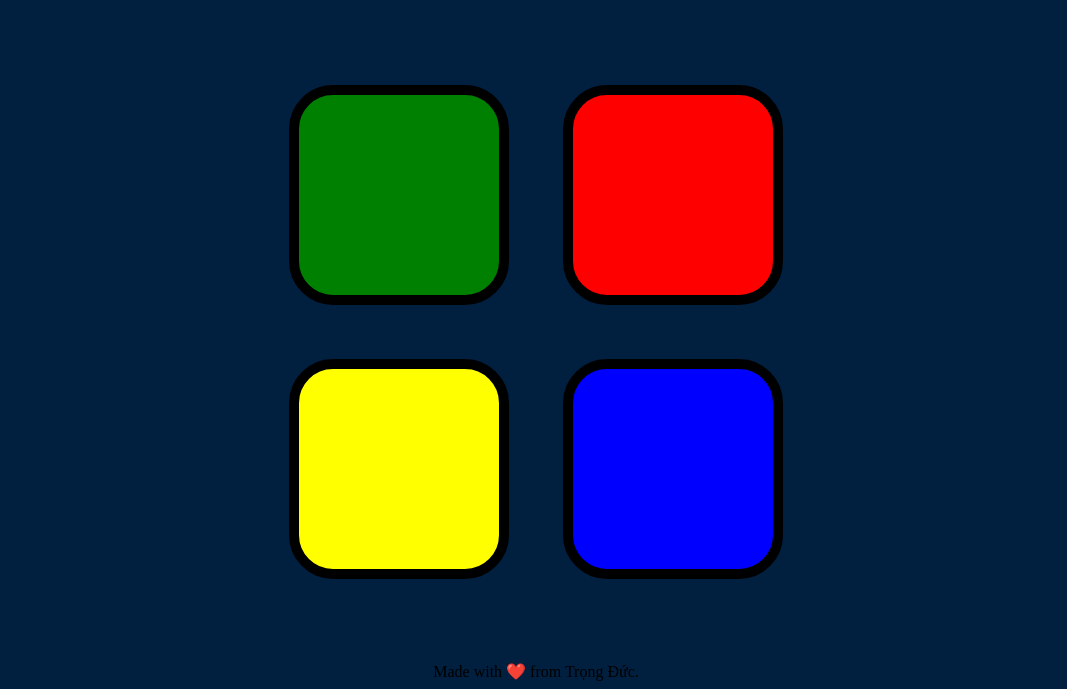
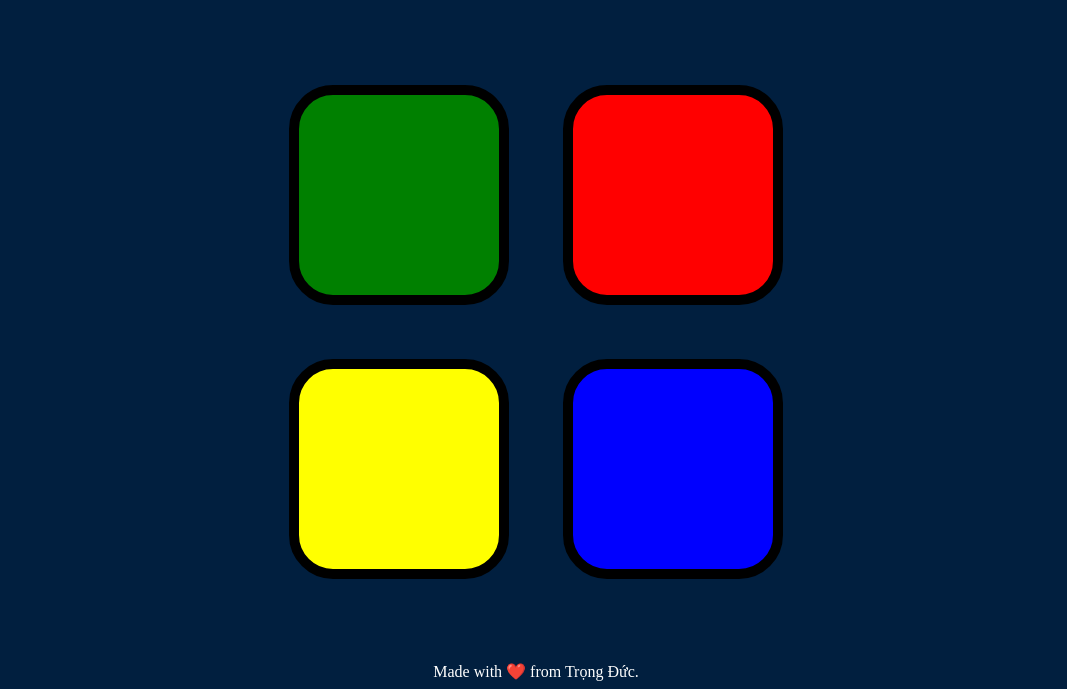
Before and after one commit to chimdienn/Simon_Game, a plain HTML site: page index.html in a window 1280 px wide. Shown: the part 162-851 px from the top of the page, without its empty margins (104-1171 px from the left). Drawn offline with nearby package versions, Linux system fonts and the light colour scheme.

Commit message:
Update styles.css

```diff
--- a/styles.css
+++ b/styles.css
@@ -51,3 +51,6 @@ body {
   box-shadow: 0 0 20px white;
   background-color: grey;
 }
+footer {
+    color: white;
+}
```
